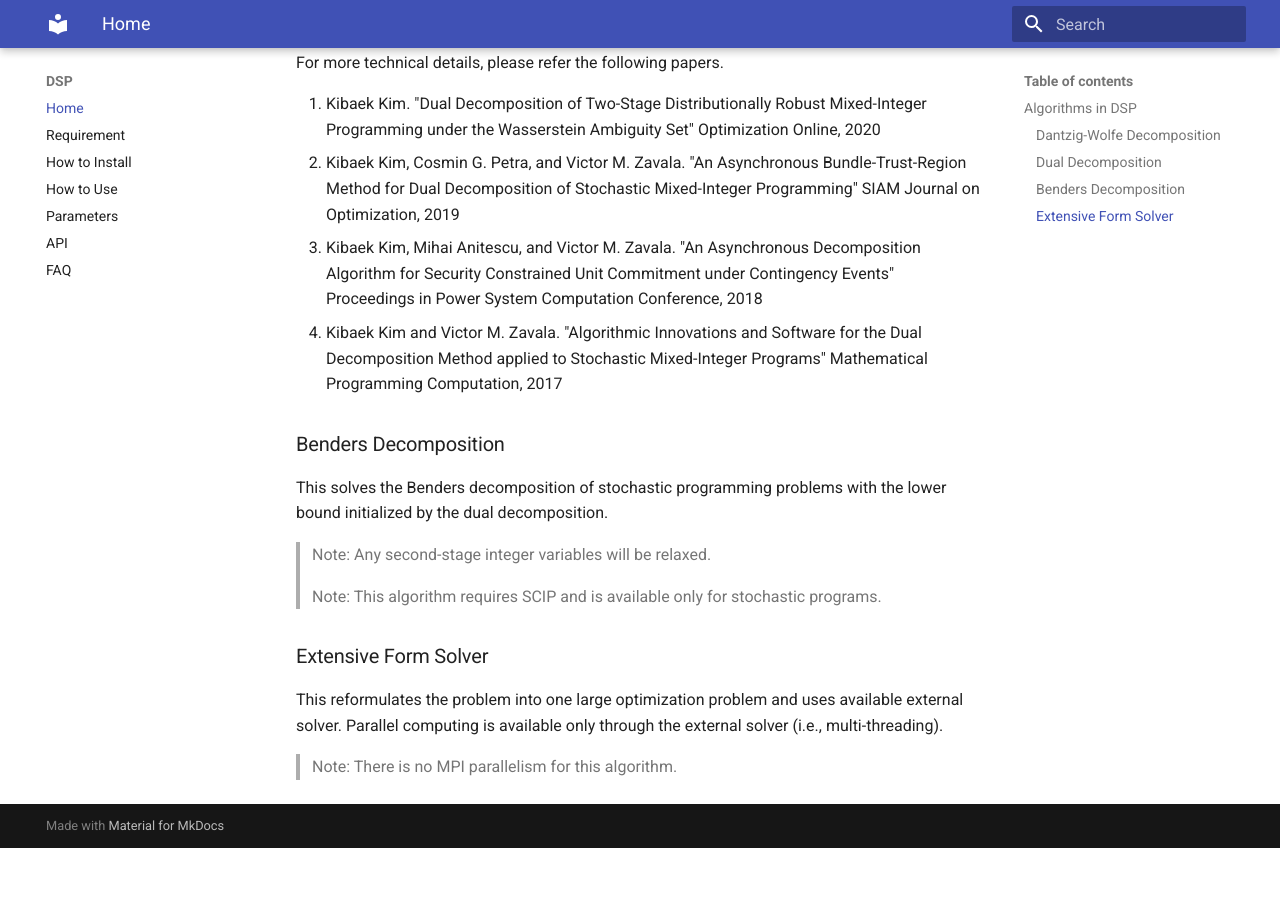
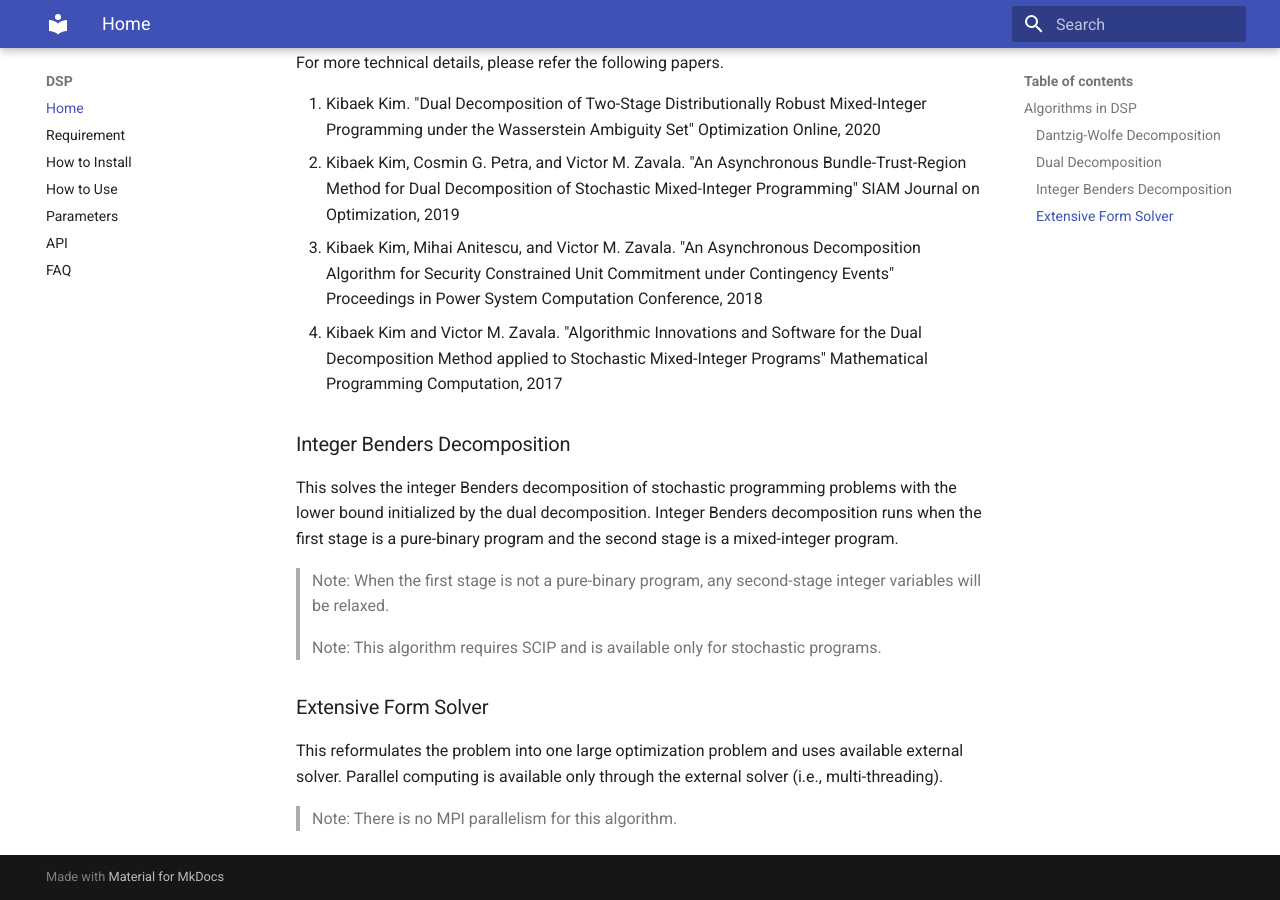
Before and after one commit to Argonne-National-Laboratory/DSP, an MkDocs documentation site: the page built from docs/index.md, in a window 1280 px wide and 900 px high, scrolled down 1188 px. Built offline with MkDocs 1.6.1 and Material for MkDocs 9.7.7, drawn with Linux system fonts in a browser that asks for light colours; before the commit the page ends 2036 px from its top, so only the background shows below that.

Commit message:
resolved #109

```diff
--- a/docs/index.md
+++ b/docs/index.md
@@ -41,11 +41,12 @@ For more technical details, please refer the following papers.
 1. Kibaek Kim, Mihai Anitescu, and Victor M. Zavala. "An Asynchronous Decomposition Algorithm for Security Constrained Unit Commitment under Contingency Events" Proceedings in Power System Computation Conference, 2018
 1. Kibaek Kim and Victor M. Zavala. "Algorithmic Innovations and Software for the Dual Decomposition Method applied to Stochastic Mixed-Integer Programs" Mathematical Programming Computation, 2017
 
-### Benders Decomposition
+### Integer Benders Decomposition
 
-This solves the Benders decomposition of stochastic programming problems with the lower bound initialized by the dual decomposition.
+This solves the integer Benders decomposition of stochastic programming problems with the lower bound initialized by the dual decomposition.
+Integer Benders decomposition runs when the first stage is a pure-binary program and the second stage is a mixed-integer program.
 
-> Note: Any second-stage integer variables will be relaxed.
+> Note: When the first stage is not a pure-binary program, any second-stage integer variables will be relaxed.
 
 > Note: This algorithm requires SCIP and is available only for stochastic programs.
 
```
